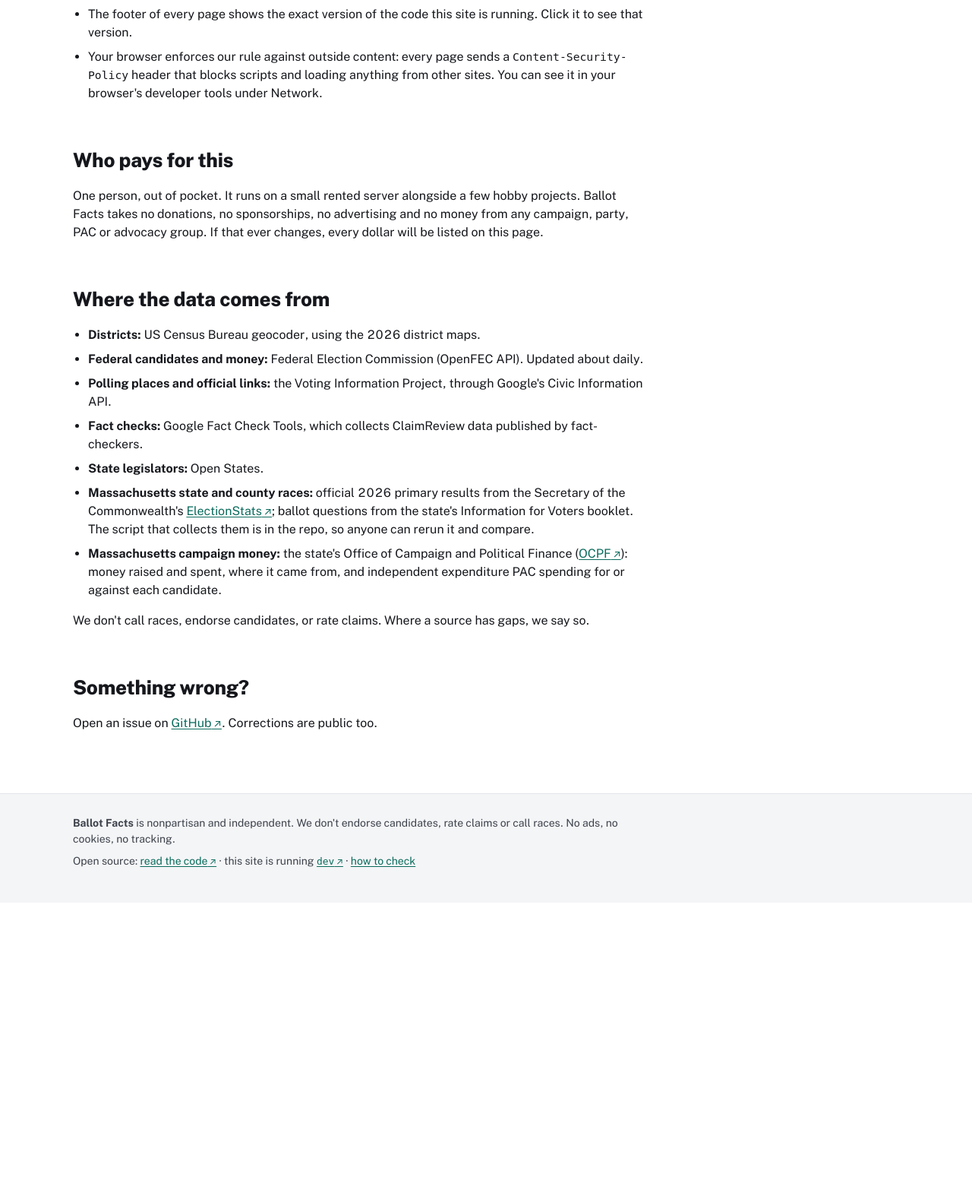
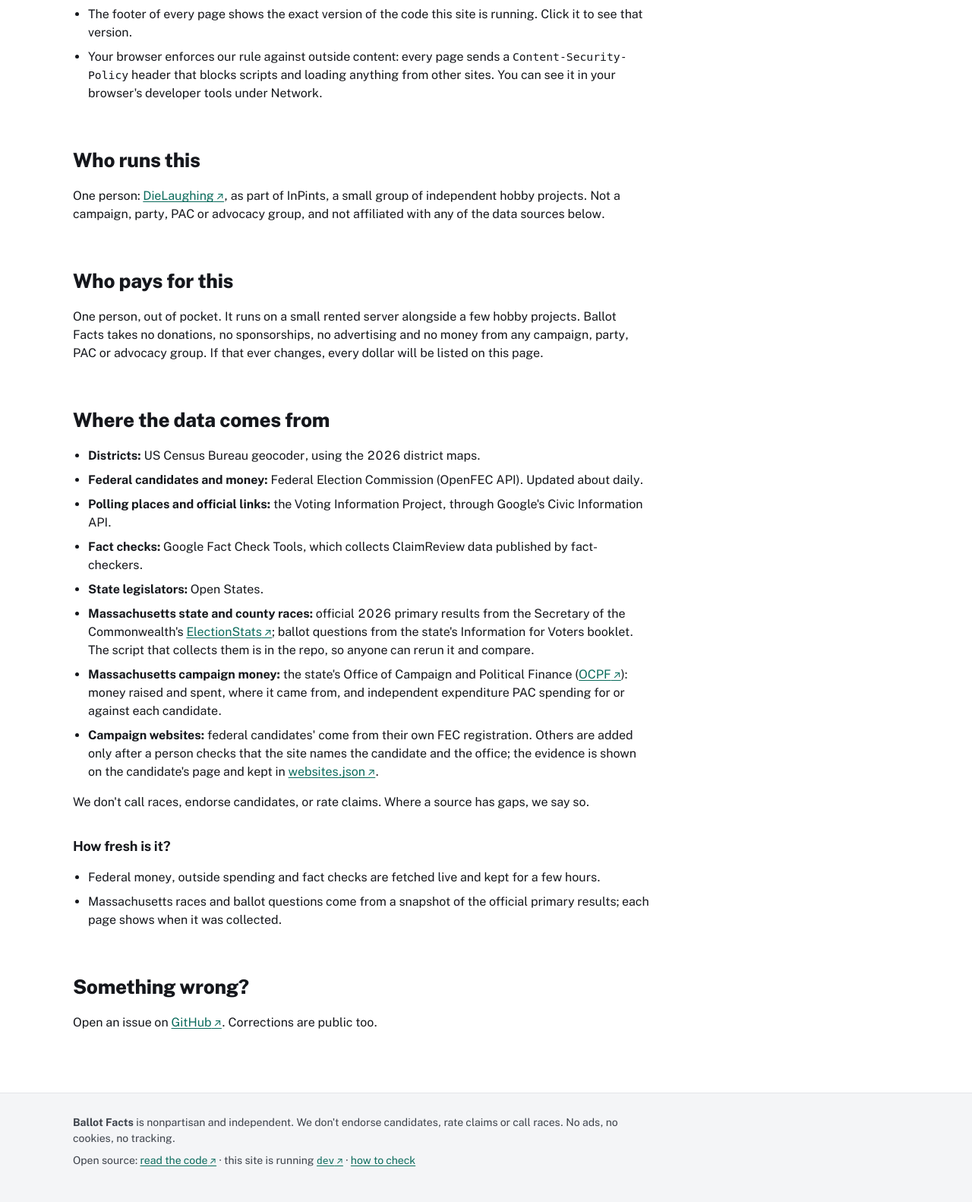
Before and after one commit to DieLaughing/ballotfacts, a FastAPI app: page /about in a window 1280 px wide. Shown: the part 705-2287 px from the top of the page at 76% size. Before the commit the page ends 1846 px from the top, so only its background shows below. Run offline with FastAPI, Linux system fonts and the light colour scheme.

Commit message:
Campaign websites; cleanup and transparency pass
Federal candidates link to the website their campaign listed on its FEC
registration. Other candidates' websites live in bf/data/websites.json, each
hand-checked with the evidence shown on the page; anyone can suggest one.
About page: who runs the site, how websites are checked, how fresh each source
is. Public GET pages send a 5-minute public cache header (address pages stay
private). One name-splitting helper; README brought up to date.

```diff
--- a/bf/app.py
+++ b/bf/app.py
@@ -78,6 +78,10 @@
 async def security_headers(request: Request, call_next):
     response = await call_next(request)
     response.headers.update(HEADERS)
+    # Every GET page is public data, the same for everyone, so a CDN may keep it for five minutes.
+    # The address-based ballot (POST) sets its own private header.
+    if request.method == "GET" and response.status_code == 200 and "cache-control" not in response.headers:
+        response.headers["Cache-Control"] = "public, max-age=300"
     return response
 
 
@@ -130,7 +134,7 @@
     place = census.Place.from_key(state, district, q)
     http, cache = request.app.state.http, request.app.state.cache
     info, legislators = await asyncio.gather(
-        _safe(civic.lookup(http, f"{place.matched}", 0, 0), None),
+        _safe(civic.lookup(http, place.matched, 0, 0), None),  # town-level: official links, no polling places
         _safe(openstates.by_district(http, cache, state, place.state_upper, place.state_lower), []),
     )
     return await _ballot(request, place, info, legislators, by_link=True)
@@ -197,8 +201,7 @@
     c = await _safe(fec.candidate(http, cache, cid), None)
     if not c:
         return page(request, "missing.html", 404)
-    firsts, last = _names(c)
-    checks = await _safe(factcheck.search(http, cache, firsts, last), [])
+    checks = await _safe(factcheck.search(http, cache, *_names(c["name"], c.get("committee_name", ""))), [])
     if c["office"] == "S":
         race_title, race_path = f"U.S. Senate, {BY_CODE.get(c['state'], c['state'])}", f"/race/{c['state']}/senate"
     else:
@@ -225,10 +228,8 @@
     d = statedata.candidate(state.upper(), contest_id, who)
     if not d:
         return page(request, "missing.html", 404)
-    words = [w for w in d["me"]["name"].replace(" (Write-In)", "").replace(".", "").split() if w not in ("Jr", "Sr", "II", "III", "IV")]
-    firsts = [w for w in words[:-1] if len(w) > 1][:1] or words[:1]
     http, cache = request.app.state.http, request.app.state.cache
-    checks = await _safe(factcheck.search(http, cache, firsts, words[-1]), [])
+    checks = await _safe(factcheck.search(http, cache, *_names(d["me"]["name"])), [])
     money = sources = None
     outside: list[dict] = []
     if d["state"] == "MA":
@@ -237,19 +238,20 @@
         if money:
             sources = await _safe(ocpf.sources(http, cache, money["cpf"]), None)
             outside = (statedata.load("MA") or {}).get("outside", {}).get(str(money["cpf"]), [])
-    return page(request, "state_candidate.html", d=d, checks=checks, back=back_link(request), state_name=BY_CODE.get(d["state"], d["state"]),
+    site = statedata.website(d["state"], d["me"]["name"], d["contest"]["office"], d["contest"]["district"])
+    return page(request, "state_candidate.html", d=d, checks=checks, back=back_link(request), site=site, state_name=BY_CODE.get(d["state"], d["state"]),
                 money=money, sources=sources, sources_total=sum(v for _, v in sources or []) or 1,
                 support=[o for o in outside if o["side"] == "S"], oppose=[o for o in outside if o["side"] == "O"],
                 outside_fetched=(statedata.load("MA") or {}).get("outside_fetched", ""))
 
 
-def _names(c: dict) -> tuple[list[str], str]:
-    """First names a candidate goes by (skipping initials), plus their last name. The campaign
-    committee's name often has the everyday one: 'JON OSSOFF FOR SENATE'."""
-    words = [w for w in c["name"].replace(".", "").split() if w not in ("Jr", "Sr", "II", "III", "IV")]
+def _names(name: str, committee_name: str = "") -> tuple[list[str], str]:
+    """First names a candidate goes by (skipping initials), plus their last name, for fact-check
+    searches. A campaign committee's name often has the everyday one: 'JON OSSOFF FOR SENATE'."""
+    words = [w for w in name.replace(" (Write-In)", "").replace(".", "").split() if w not in ("Jr", "Sr", "II", "III", "IV")]
     last = words[-1]
     firsts = [w for w in words[:-1] if len(w) > 1][:1]
-    committee = c.get("committee_name", "").title().split()
+    committee = committee_name.title().split()
     if last in committee and (i := committee.index(last)) > 0 and committee[i - 1] not in firsts:
         firsts.append(committee[i - 1])
     return firsts or [words[0]], last
@@ -274,4 +276,5 @@
 
 @app.get("/robots.txt", response_class=PlainTextResponse)
 async def robots():
+    # Ballot pages call several outside APIs per view; search engines don't need to crawl them.
     return "User-agent: *\nDisallow: /ballot\n"
--- a/bf/fec.py
+++ b/bf/fec.py
@@ -51,6 +51,14 @@
 
 HONORIFICS = {"MR", "MRS", "MS", "DR", "HON", "REV", "SEN", "SENATOR", "REP", "GOV", "JUDGE"}
 SUFFIXES = {"JR", "SR", "II", "III", "IV"}
+
+
+def website(raw: str | None) -> str:
+    """Campaigns type their own website on FEC Form 1: 'HTTPS://ELECTJON.COM/', 'nikemaforcongress.com'."""
+    raw = (raw or "").strip().lower()
+    if not raw or " " in raw or "." not in raw:
+        return ""
+    return raw if raw.startswith(("http://", "https://")) else "https://" + raw
 
 
 def display_name(fec_name: str) -> str:
@@ -248,6 +256,7 @@
             "incumbent": c.get("incumbent_challenge") == "I",
             "committee": pcc,
             "committee_name": committees[0].get("name", "") if committees else "",
+            "website": website(committees[0].get("website") if committees else ""),
             "raised": t.get("receipts") or 0,
             "spent": t.get("disbursements") or 0,
             "cash": t.get("last_cash_on_hand_end_period") or 0,
--- a/bf/statedata.py
+++ b/bf/statedata.py
@@ -140,3 +140,17 @@
         links = dict((label, url) for url, label in v["links"])
         v["main"] = links.get("Election information") or (v["links"][0][0] if v["links"] else "")
     return data
+
+
+@cache
+def _websites() -> dict:
+    path = DATA / "websites.json"
+    return json.loads(path.read_text()) if path.exists() else {}
+
+
+def website(state: str, name: str, office: str, district: str) -> dict | None:
+    """A hand-checked campaign website (bf/data/websites.json), with the evidence for it."""
+    for w in _websites().get(state, []):
+        if slug(w["name"]) == slug(name) and w["office"] == office and norm(w["district"]) == norm(district):
+            return w
+    return None
--- a/bf/static/style.css
+++ b/bf/static/style.css
@@ -286,3 +286,6 @@
 .states a:hover { border-color: var(--line-2); background: var(--soft); color: var(--ink); }
 .states a::after { content: none !important; }
 .states .muted { font-size: 13px; }
+.why { margin-top: 8px; font-size: 14px; color: var(--muted); }
+.why summary { cursor: pointer; min-height: 32px; display: flex; align-items: center; }
+.why p { margin: 4px 0 0; max-width: 760px; }
--- a/bf/templates/about.html
+++ b/bf/templates/about.html
@@ -25,6 +25,11 @@
   </ul>
 </section>
 
+<section class="block prose" aria-labelledby="who">
+  <h2 id="who">Who runs this</h2>
+  <p>One person: <a href="https://github.com/DieLaughing" target="_blank" rel="noopener">DieLaughing</a>, as part of InPints, a small group of independent hobby projects. Not a campaign, party, PAC or advocacy group, and not affiliated with any of the data sources below.</p>
+</section>
+
 <section class="block prose" aria-labelledby="money">
   <h2 id="money">Who pays for this</h2>
   <p>One person, out of pocket. It runs on a small rented server alongside a few hobby projects. Ballot Facts takes no donations, no sponsorships, no advertising and no money from any campaign, party, PAC or advocacy group. If that ever changes, every dollar will be listed on this page.</p>
@@ -40,8 +45,14 @@
     <li><strong>State legislators:</strong> Open States.</li>
     <li><strong>Massachusetts state and county races:</strong> official 2026 primary results from the Secretary of the Commonwealth's <a href="https://electionstats.state.ma.us/" target="_blank" rel="noopener">ElectionStats</a>; ballot questions from the state's Information for Voters booklet. The script that collects them is in the repo, so anyone can rerun it and compare.</li>
     <li><strong>Massachusetts campaign money:</strong> the state's Office of Campaign and Political Finance (<a href="https://www.ocpf.us/" target="_blank" rel="noopener">OCPF</a>): money raised and spent, where it came from, and independent expenditure PAC spending for or against each candidate.</li>
+    <li><strong>Campaign websites:</strong> federal candidates' come from their own FEC registration. Others are added only after a person checks that the site names the candidate and the office; the evidence is shown on the candidate's page and kept in <a href="{{ config.REPO }}/blob/main/bf/data/websites.json" target="_blank" rel="noopener">websites.json</a>.</li>
   </ul>
   <p>We don't call races, endorse candidates, or rate claims. Where a source has gaps, we say so.</p>
+  <h3>How fresh is it?</h3>
+  <ul>
+    <li>Federal money, outside spending and fact checks are fetched live and kept for a few hours.</li>
+    <li>Massachusetts races and ballot questions come from a snapshot of the official primary results; each page shows when it was collected.</li>
+  </ul>
 </section>
 
 <section class="block prose" aria-labelledby="fix">
--- a/bf/templates/candidate.html
+++ b/bf/templates/candidate.html
@@ -7,7 +7,8 @@
 
 <div class="page-head">
   <h1>{{ c.name }}</h1>
-  <p class="sub">{{ c.party }}{% if c.incumbent %} · <span class="tag">Incumbent</span>{% endif %} · <a href="https://www.fec.gov/data/candidate/{{ c.id }}/" target="_blank" rel="noopener">FEC record</a></p>
+  <p class="sub">{{ c.party }}{% if c.incumbent %} · <span class="tag">Incumbent</span>{% endif %} {% if c.website %} · <a href="{{ c.website }}" target="_blank" rel="noopener nofollow">Campaign website</a>{% endif %} · <a href="https://www.fec.gov/data/candidate/{{ c.id }}/" target="_blank" rel="noopener">FEC record</a></p>
+  {% if c.website %}<p class="source">Website as the campaign listed it on its FEC registration.</p>{% endif %}
 </div>
 
 <nav aria-label="On this page" class="jumps">
--- a/bf/templates/home.html
+++ b/bf/templates/home.html
@@ -3,7 +3,7 @@
 {% block main %}
 <section class="hero">
   <h1>What's actually on your ballot?</h1>
-  <p class="lede">Where to vote, who's running for Congress from your address, who's paying for them, and what fact-checkers have found. Nonpartisan, every number sourced, no account.</p>
+  <p class="lede">Where to vote, who's running, who's paying for them, and what fact-checkers have found. Congress for every address, plus state and county races where we've added them. Nonpartisan, every number sourced, no account.</p>
 
   <form method="post" action="/ballot" class="lookup">
     <label for="address">Your home address</label>
--- a/bf/templates/state_candidate.html
+++ b/bf/templates/state_candidate.html
@@ -5,7 +5,9 @@
 <p class="eyebrow">{{ c.office }}{% if c.district != "Statewide" %}, {{ c.district }}{% endif %} · {{ state_name }}</p>
 <div class="page-head">
   <h1>{{ name }}</h1>
-  <p class="sub">{{ c.party }}{% if money and money.incumbent %} · <span class="tag">Incumbent</span>{% endif %}{% if d.me.won %} · <span class="tag">Nominee</span>{% endif %}{% if "(Write-In)" in d.me.name %} · won the primary as a write-in{% endif %}</p>
+  <p class="sub">{{ c.party }}{% if money and money.incumbent %} · <span class="tag">Incumbent</span>{% endif %}{% if d.me.won %} · <span class="tag">Nominee</span>{% endif %}{% if "(Write-In)" in d.me.name %} · won the primary as a write-in{% endif %}{% if site %} · <a href="{{ site.url }}" target="_blank" rel="noopener nofollow">Campaign website</a>{% endif %}</p>
+  {% if site %}<details class="why"><summary>How we know this is their site</summary><p>Checked by hand on {{ site.checked | date }}: {{ site.evidence }}</p></details>
+  {% else %}<p class="source">Know {{ name }}'s official campaign website? <a href="{{ config.REPO }}/issues/new?labels=website&amp;title={{ ('Website: ' ~ name ~ ', ' ~ c.office ~ (', ' ~ c.district if c.district != 'Statewide' else '')) | urlencode }}" target="_blank" rel="noopener">Suggest it</a>. Every suggestion is checked before it's added.</p>{% endif %}
 </div>
 
 <nav aria-label="On this page" class="jumps">
```
Also changed, not shown: bf/data/websites.json (added, +13 -0 lines), tests/test_parsing.py (+13 -1 lines), README.md.
